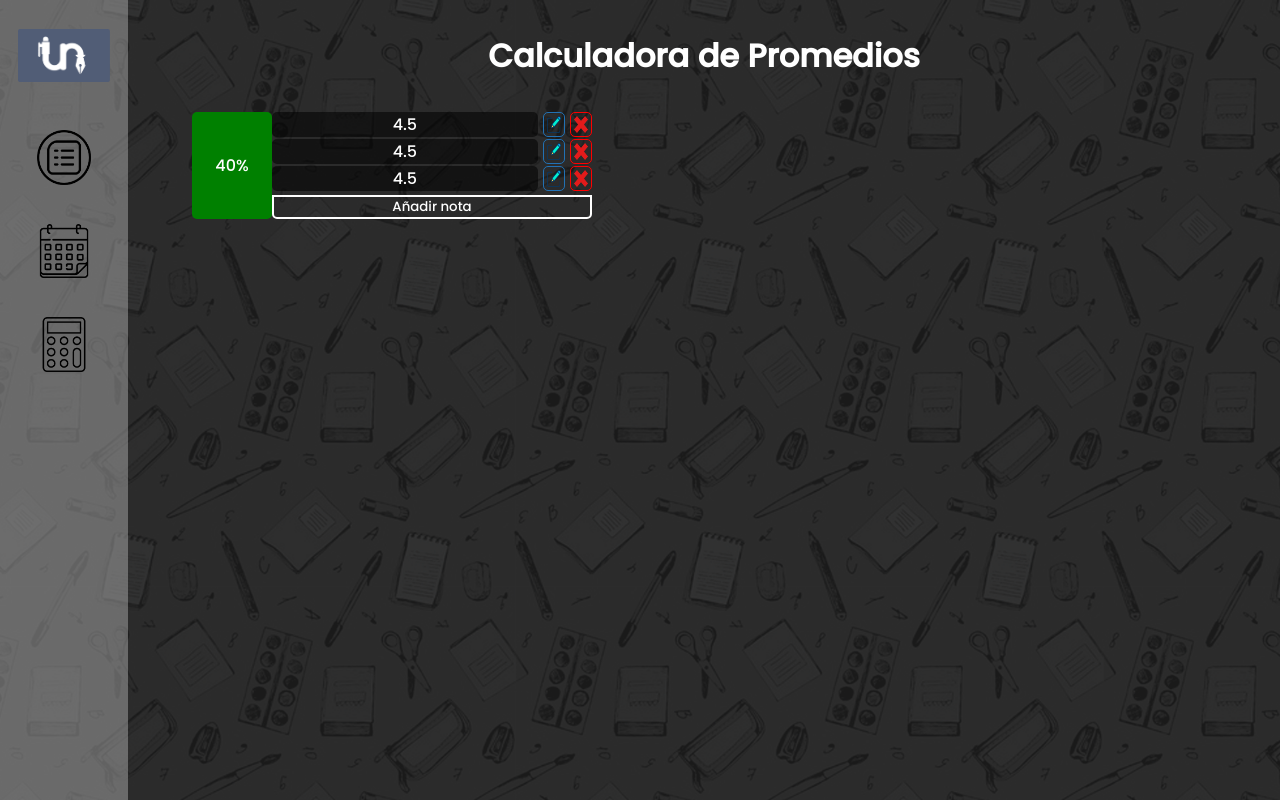
After one commit to dieramirezma/unAgenda, a Flask app: page /calculator in a window 1280 px wide. The commit adds this page. Run offline with Flask 3, Linux system fonts and the light colour scheme; parts of the project's set-up code (start-up, migrations or seed data) failed here and were passed over; some libraries are stand-ins or nearby versions.

Commit message:
Se añadió la interfaz de la calculadora

```diff
--- a/prFlask/main.py
+++ b/prFlask/main.py
@@ -8,7 +8,7 @@ app = Flask(__name__, template_folder='templates')
 # Configuración de la conexión a la base de datos MySQL
 app.config['MYSQL_HOST'] = 'localhost'
 app.config['MYSQL_USER'] = 'root'
-app.config['MYSQL_PASSWORD'] = 'root'
+app.config['MYSQL_PASSWORD'] = 'AMUnae54'
 app.config['MYSQL_DB'] = 'prFlask'
 app.config['MYSQL_CURSORCLASS'] = 'DictCursor'
 
@@ -261,6 +261,10 @@ def register():
     # Si se accede al registro por GET o no se proporcionan datos válidos, mostrar el formulario de registro
     return render_template('register.html')
 
+@app.route('/calculator')
+def calculator():
+    return render_template('calculator.html')
+
 # Configuración de la clave secreta para las sesiones de usuario
 if __name__ == '__main__':
     app.secret_key = "prFlask"
--- /dev/null
+++ b/prFlask/static/styles/calculatorStyle.css
@@ -0,0 +1,245 @@
+*
+{
+
+    margin: 0;
+    padding: 0;
+    box-sizing: border-box;
+    font-family: 'Poppins', sans-serif;
+
+}
+
+.header
+{
+
+    width: 100%;
+    height: 100vh;
+
+    max-width: 100%;
+    max-height: 100%;
+
+    background-image: url("../img/background.png");
+    background-position: center;
+    background-size: cover;
+
+    overflow: hidden;
+
+}
+
+.menuSideBar
+{
+
+    background-color: rgba(169, 169, 169, .5);
+    width: 30%;
+    height: 100%;
+
+    float: left;
+    text-align: center;
+
+
+}
+
+#unAgendaLabel
+{
+
+    max-width: 100%;
+
+    padding-left: 2rem;
+    padding-right: 2rem;
+    padding-top: 2rem;
+
+}
+
+.selectedIndexBox
+{
+
+    max-width: 100%;
+    margin: auto;
+
+    transition: background-color 0.3s ease;
+
+    width: 300px;
+
+    padding-left: 1%;
+    padding-right: 1rem;
+    padding-top: 1rem;
+    padding-bottom: 1rem;
+    border-radius: 10px;
+
+    text-align: center;
+
+}
+
+.selectedIndexBox:hover
+{
+
+    background-color: rgba(0, 0, 0, 0.2);
+
+}
+
+.iconMenu
+{
+
+    max-width: 100%;
+    margin: auto;
+
+}
+
+.welcomeText
+{
+
+    color: white;
+    text-align: center;
+    margin-top: 2rem;
+    margin-bottom: 2rem;
+
+}
+.sideMenuContainer
+{
+
+    background-color: rgba(169, 169, 169, .5);
+
+    width: 10%;
+    height: 100%;
+
+    max-height: 100vh;
+
+    float: left;
+    text-align: center;
+    overflow-y: auto;
+
+}
+
+#unAgendaLabel
+{
+
+    max-width: 100%;
+    max-height: 100%;
+
+    padding-left: 0.25rem;
+    padding-right: 0.25rem;
+    padding-top: 0.25rem;
+
+}
+
+.iconBox
+{
+
+    max-height: 100%;
+
+    width: 80%;
+    margin-right: 10%;
+    margin-left: 10%;
+
+    padding-top: 1rem;
+    padding-bottom: 1rem;
+    padding-left: 1.5rem;
+    padding-right: 1.5rem;
+    border-radius: 10px;
+
+    transition: background-color 0.3s ease;
+
+}
+
+.iconBox:hover
+{
+
+    background-color: rgba(0, 0, 0, 0.2);
+
+}
+
+.iconImage
+{
+
+
+    max-width: 100%;
+    max-height: 100%;
+
+
+}
+
+.note {
+    background-color: #0000008c;
+    color: white;
+    text-align: center;
+    border-radius: 5px;
+    margin-bottom: 2px;
+    width: 100%;
+}
+
+.percentage {
+    /* float: left;
+    position: relative; */
+    color: white;
+    display: flex;
+    align-items: center;
+    border-radius: 5px;
+    width: 20%;
+    justify-content: center;
+    /* height: 100%; */
+    background-color: green;
+}
+
+.container-note-percentage {
+    /* position: absolute; */
+    display: flex;
+    /* align-items: center; */
+    width: 400px;
+    margin-left: 12rem;
+}
+
+.container-notes {
+    /* position: relative; */
+    /* float: left; */
+    width: 80%;
+}
+
+.addNote {
+    background-color: #00000000;
+    color: white;
+    width: 100%;
+    border: white solid 2px;
+    border-bottom-left-radius: 5px;
+    border-bottom-right-radius: 5px;
+}
+
+.addNote:hover {
+    box-shadow: 0px 2px 3px 1px;
+}
+
+.editNote {
+    margin-left: 5px;
+    height: 25px;
+    width: 25px;
+    padding: 3px;
+    border-radius: 5px;
+    background-color: #00000000;
+    border: #2271b3 solid 1px;
+}
+
+.img-editNote {
+    height: 100%;
+    width: 100%;
+}
+
+.editNote:hover {
+    box-shadow: 0px 2px 3px 1px #2271b3;
+}
+
+.deletNote {
+    margin-left: 5px;
+    height: 25px;
+    width: 25px;
+    padding: 3px;
+    background-color: #00000000;
+    border-radius: 5px;
+    border: red solid 1px;
+}
+
+.deletNote:hover {
+    box-shadow: 0px 2px 3px 1px red;
+}
+
+.container-button-notes {
+    display: flex;
+    width: 100%;
+}
--- a/prFlask/templates/admin.html
+++ b/prFlask/templates/admin.html
@@ -36,7 +36,7 @@
                     <img class = "iconMenu" src = "{{url_for('static', filename='img/scheduleindex.png')}}" width="300"/>
                 </div>
             </a>
-            <a href = "/">
+            <a href = "calculator">
                 <div class = "selectedIndexBox">
                     <img class = "iconMenu" src = "{{url_for('static', filename='img/calculatorindex.png')}}" width="300"/>
                 </div>
--- /dev/null
+++ b/prFlask/templates/calculator.html
@@ -0,0 +1,76 @@
+<!DOCTYPE html>
+<html lang="es">
+<head>
+    <meta charset="UTF-8">
+    <meta name="viewport" content="width=device-width, initial-scale=1.0">
+    <title>Calculadora</title>
+    <link rel="stylesheet" href="{{url_for('static', filename = 'styles/calculatorStyle.css')}}">
+    <link href="https://fonts.googleapis.com/css2?family=Poppins:wght@300;500&display=swap" rel="stylesheet">
+</head>
+<body>
+    <div class="header">
+        <div class = "sideMenuContainer"> <!-- MENU LATERAL -->
+
+            <br>
+            <a href = "admin">
+                <img id = "unAgendaLabel" src = "{{url_for('static', filename='img/unAgenda1.png')}}" width="100"/>
+            </a>
+
+            <br><br>
+
+            <a href = "admin">
+                <div class = "iconBox">
+                    <img class = "iconImage" src = "{{url_for('static', filename='img/mainmenumini.png')}}" width="100"/>
+                </div>
+            </a>
+            <a href = "schedule">
+                <div class = "iconBox">
+                    <img class = "iconImage" src = "{{url_for('static', filename='img/scheduleindexmini.png')}}" width="100"/>
+                </div>
+            </a>
+            <a href = "calculator">
+                <div class = "iconBox">
+                    <img class = "iconImage" src = "{{url_for('static', filename='img/calculatorindexmini.png')}}" width="100"/>
+                </div>
+            </a>
+
+        </div>
+
+        <div class = "welcomeText">
+            <h1>Calculadora de Promedios</h1>
+        </div>
+
+        <div class="container-note-percentage" >
+            <div contenteditable="true" class="percentage">
+                40%
+            </div>
+            <div class="container-notes">
+                <div class="container-button-notes">
+                    <div contenteditable="true" class="note">
+                        4.5
+                    </div>
+                    <button class="editNote"><img class='img-editNote' src="{{url_for('static', filename='img/icons/editarNota.png')}}" alt="Editar nota"></button>
+                    <button class="deletNote"><img class='img-editNote' src="{{url_for('static', filename='img/icons/borrarNota.png')}}" alt="Borrar nota"></button>
+                </div>
+                <div class="container-button-notes">
+                    <div contenteditable="true" class="note">
+                        4.5
+                    </div>
+                    <button class="editNote"><img class='img-editNote' src="{{url_for('static', filename='img/icons/editarNota.png')}}" alt="Editar nota"></button>
+                    <button class="deletNote"><img class='img-editNote' src="{{url_for('static', filename='img/icons/borrarNota.png')}}" alt="Borrar nota"></button>
+                </div>
+                <div class="container-button-notes">
+                    <div contenteditable="true" class="note">
+                        4.5
+                    </div>
+                    <button class="editNote"><img class='img-editNote' src="{{url_for('static', filename='img/icons/editarNota.png')}}" alt="Editar nota"></button>
+                    <button class="deletNote"><img class='img-editNote' src="{{url_for('static', filename='img/icons/borrarNota.png')}}" alt="Borrar nota"></button>
+                </div>
+                <div>
+                    <button class="addNote">Añadir nota</button>
+                </div>
+            </div>
+        </div>
+    </div>
+</body>
+</html>
--- a/prFlask/templates/schedule.html
+++ b/prFlask/templates/schedule.html
@@ -37,7 +37,7 @@
                     <img class = "iconImage" src = "{{url_for('static', filename='img/scheduleindexmini.png')}}" width="100"/>
                 </div>
             </a>
-            <a href = "/">
+            <a href = "calculator">
                 <div class = "iconBox">
                     <img class = "iconImage" src = "{{url_for('static', filename='img/calculatorindexmini.png')}}" width="100"/>
                 </div>
```
Also changed, not shown: prFlask/static/img/icons/borrarNota.png (added), prFlask/static/img/icons/editarNota.png (added), prFlask/static/js/gestorCalculadora.js (added).
